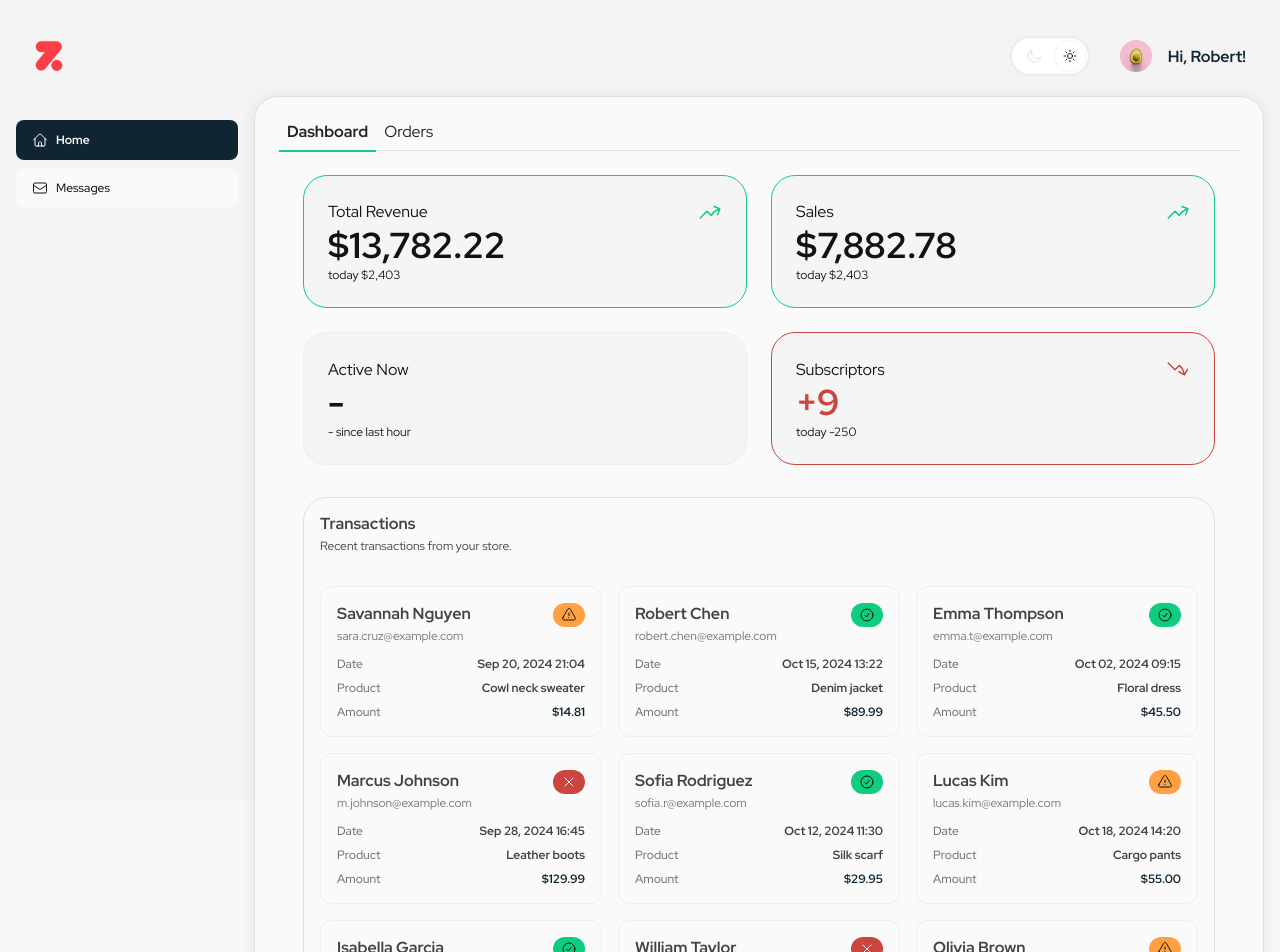
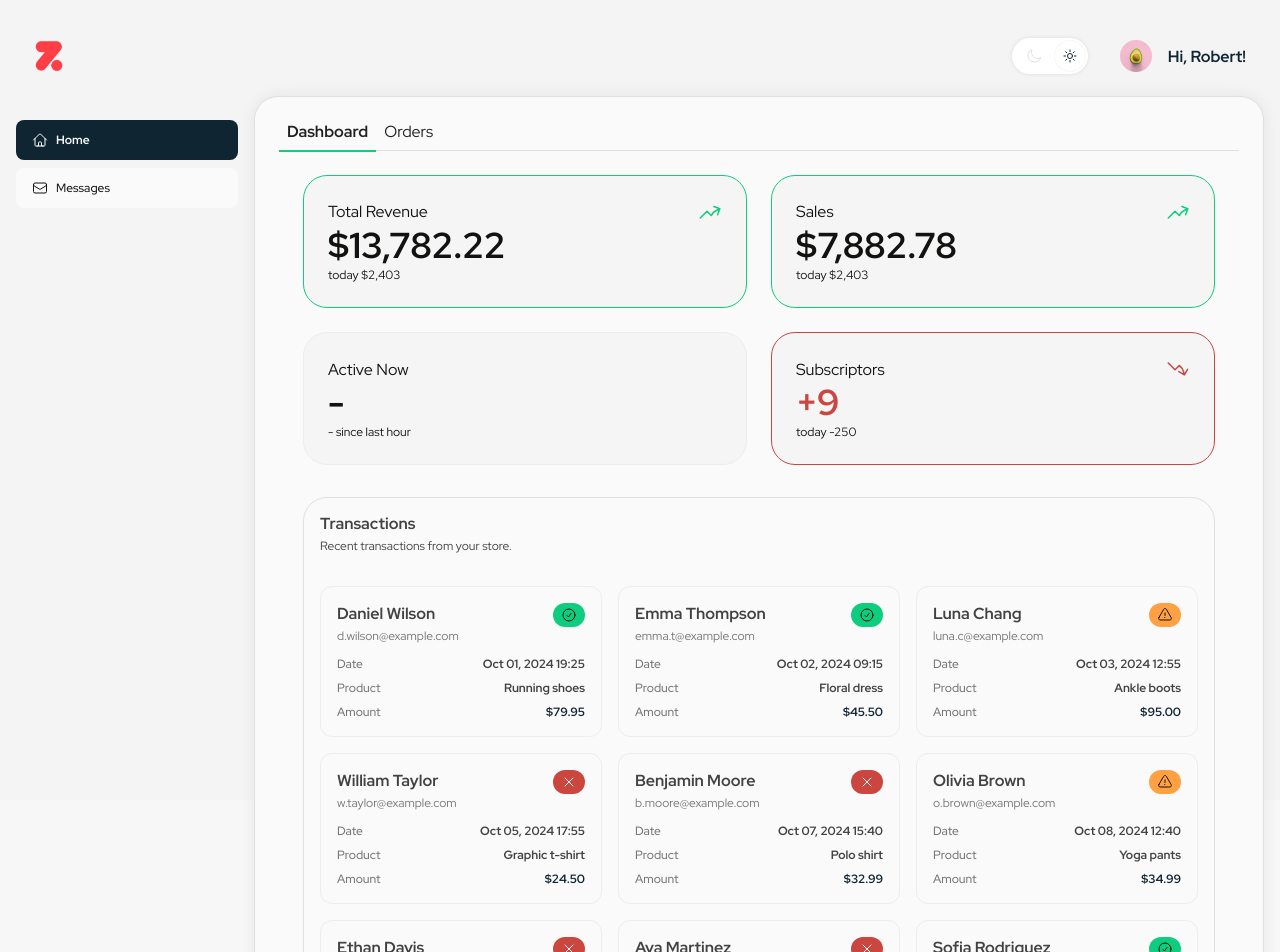
Before and after one commit to yblair/admin, a React (Vite) app: page / in a window 1280 px wide. Shown: the top 952 px of the page. Built offline with nearby package versions, Linux system fonts and the light colour scheme.

Commit message:
feat: sorting table

```diff
--- a/src/components/table/table.module.css
+++ b/src/components/table/table.module.css
@@ -63,10 +63,19 @@
   text-align: left;
   padding: 24px 0px 9px 0px;
   border-bottom: 1px solid var(--neutral-gray-200);
+  cursor: pointer;
+  user-select: none;
 }
 
 .tableTitle:last-child {
   text-align: right;
+}
+
+.sortArrow {
+  font-size: 10px;
+  color: var(--custom2-main);
+  margin-left: 4px;
+  transition: transform 0.2s ease;
 }
 
 .email {
--- a/src/components/table/table.tsx
+++ b/src/components/table/table.tsx
@@ -6,6 +6,7 @@ import {
   getSortedRowModel,
   SortingState,
   useReactTable,
+  Column,
 } from "@tanstack/react-table";
 import styles from "./table.module.css";
 import { Status } from "../status/status";
@@ -27,9 +28,40 @@ type Props = {
   data: ProductProps[];
 };
 
+// Componente reutilizable para headers con flechas de ordenamiento
+const SortableHeader = ({
+  column,
+  children,
+  alignRight,
+}: {
+  column: Column<ProductProps>;
+  children: React.ReactNode;
+  alignRight?: boolean;
+}) => (
+  <div
+    style={{
+      display: "flex",
+      alignItems: "center",
+      gap: "4px",
+      justifyContent: alignRight ? "flex-end" : "flex-start",
+    }}
+  >
+    {children}
+    <span className={styles.sortArrow}>
+      {column.getIsSorted() === "asc"
+        ? "▲"
+        : column.getIsSorted() === "desc"
+        ? "▼"
+        : ""}
+    </span>
+  </div>
+);
+
 const defaultColumns: ColumnDef<ProductProps>[] = [
   {
-    header: "Customer",
+    header: ({ column }) => (
+      <SortableHeader column={column}>Customer</SortableHeader>
+    ),
     accessorKey: "customer",
     cell: ({ row }) => (
       <div>
@@ -39,20 +71,30 @@ const defaultColumns: ColumnDef<ProductProps>[] = [
     ),
   },
   {
-    header: "Date",
+    header: ({ column }) => (
+      <SortableHeader column={column}>Date</SortableHeader>
+    ),
     accessorKey: "date",
   },
   {
-    header: "Product",
+    header: ({ column }) => (
+      <SortableHeader column={column}>Product</SortableHeader>
+    ),
     accessorKey: "product",
   },
   {
-    header: "Status",
+    header: ({ column }) => (
+      <SortableHeader column={column}>Status</SortableHeader>
+    ),
     accessorKey: "status",
     cell: ({ row }) => <Status status={row.original.status} />,
   },
   {
-    header: "Amount",
+    header: ({ column }) => (
+      <SortableHeader alignRight column={column}>
+        Amount
+      </SortableHeader>
+    ),
     accessorKey: "amount",
     cell: ({ row }) => (
       <div className={styles.amount}>{row.original.amount}</div>
@@ -66,7 +108,9 @@ export const Table = ({ data }: Props) => {
   const [drawerContent, setDrawerContent] = React.useState<ProductProps | null>(
     null
   );
-  const [sorting, setSorting] = React.useState<SortingState>([]);
+  const [sorting, setSorting] = React.useState<SortingState>([
+    { id: "date", desc: false },
+  ]);
   const [focusedRowRef, setFocusedRowRef] = React.useState<HTMLElement | null>(
     null
   );
```
